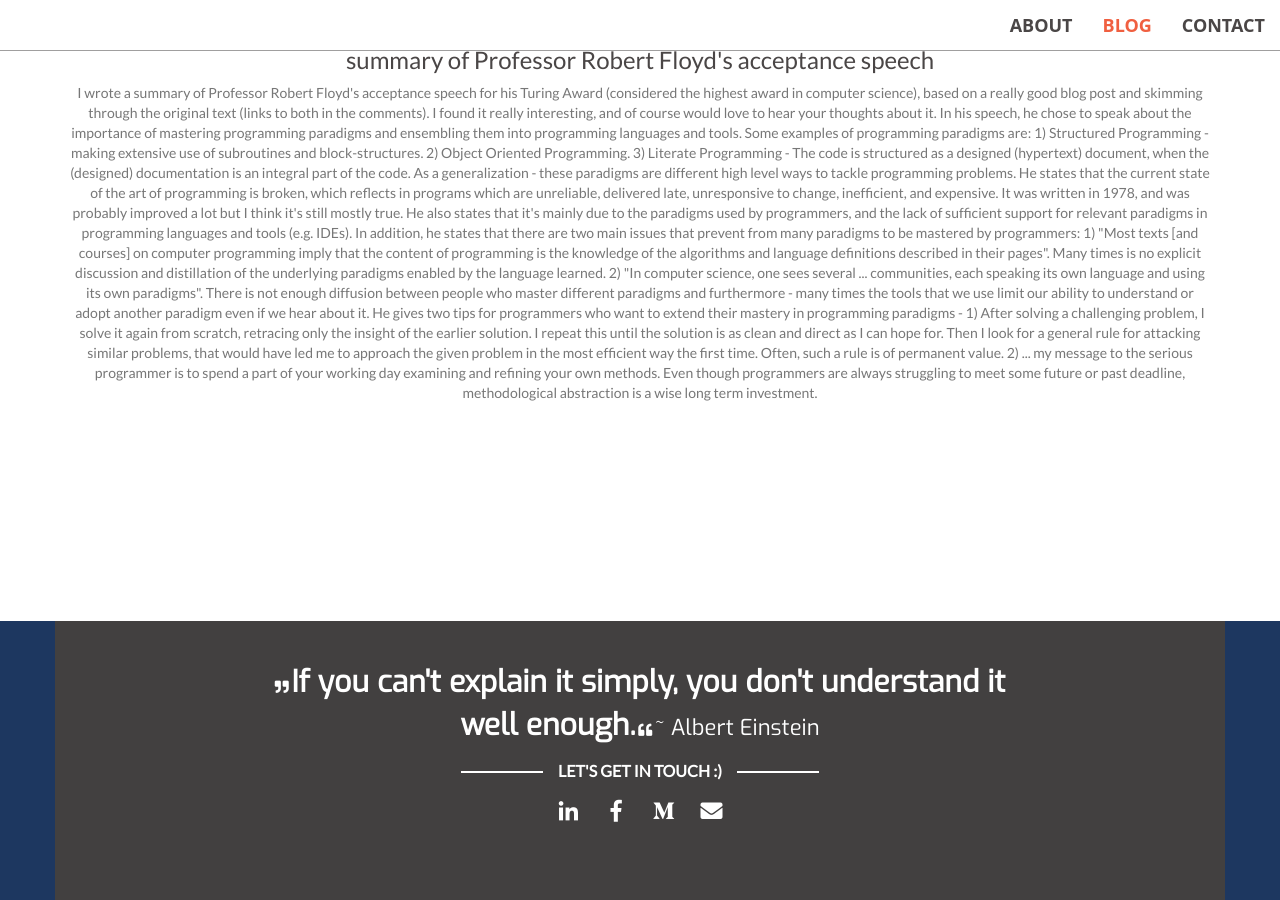
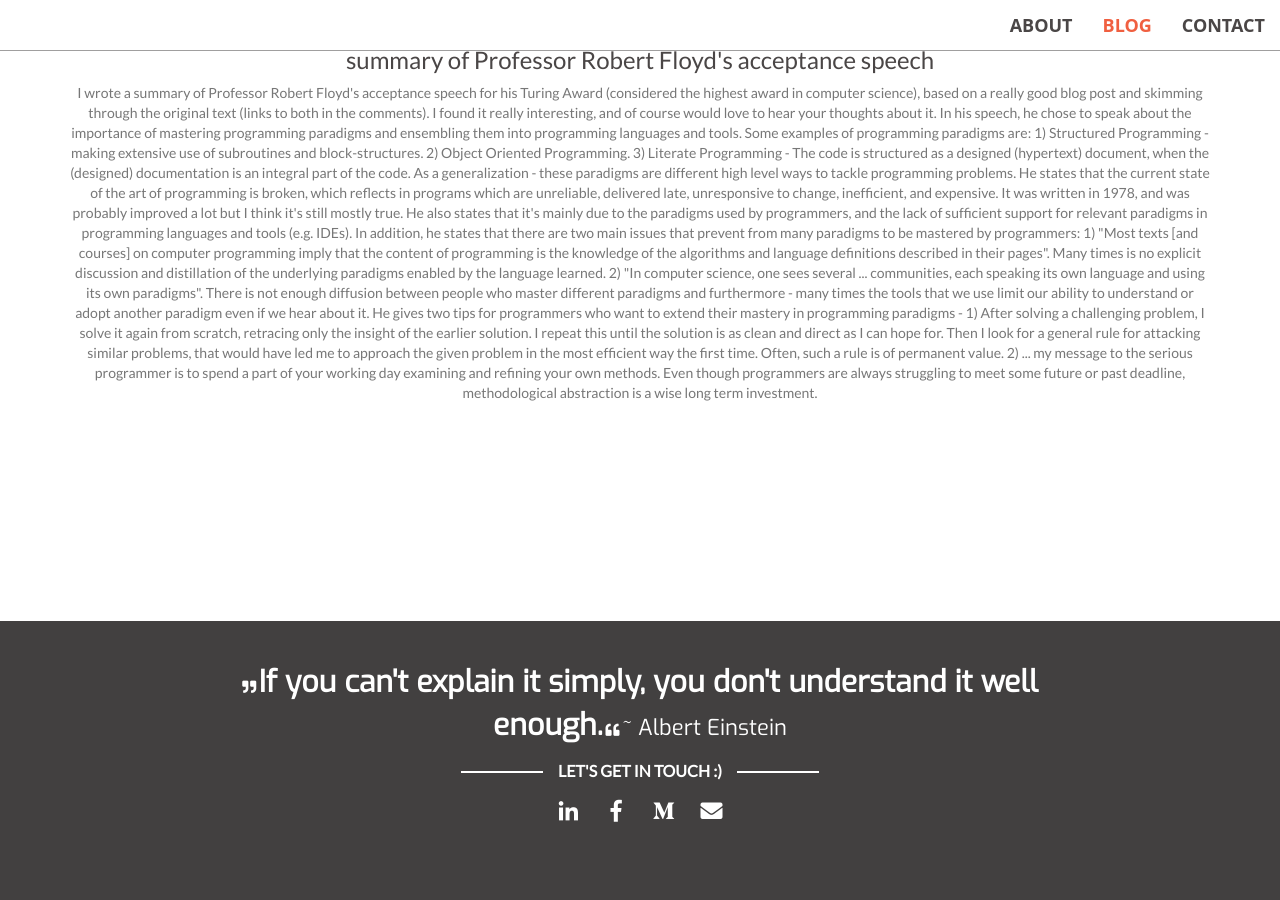
Before and after one commit to idan-bassuk/idan-bassuk.github.io, a Jekyll site: the page built from index.html, in a window 1280 px wide and 900 px high, scrolled down 1719 px. Built offline with Jekyll 4.4.1, drawn with Linux system fonts in a browser that asks for light colours.

Commit message:
Update _base.scss

```diff
--- a/_sass/_base.scss
+++ b/_sass/_base.scss
@@ -47,7 +47,7 @@
   }
 }
 
-footer { margin: 0px; min-height: 30%; width: 100%; padding: 40px;}
+footer { margin: 0px; min-height: 30%; width: 100% !important; padding: 40px;}
 footer .quote    { font-family: 'Exo', sans-serif; font-weight: bold; font-size: 30px;}
 footer .quote-by { font-family: 'Exo', sans-serif; font-weight: 400; font-size: 22px;}
 footer .fa { color: #fff; margin: 25px; }
```
